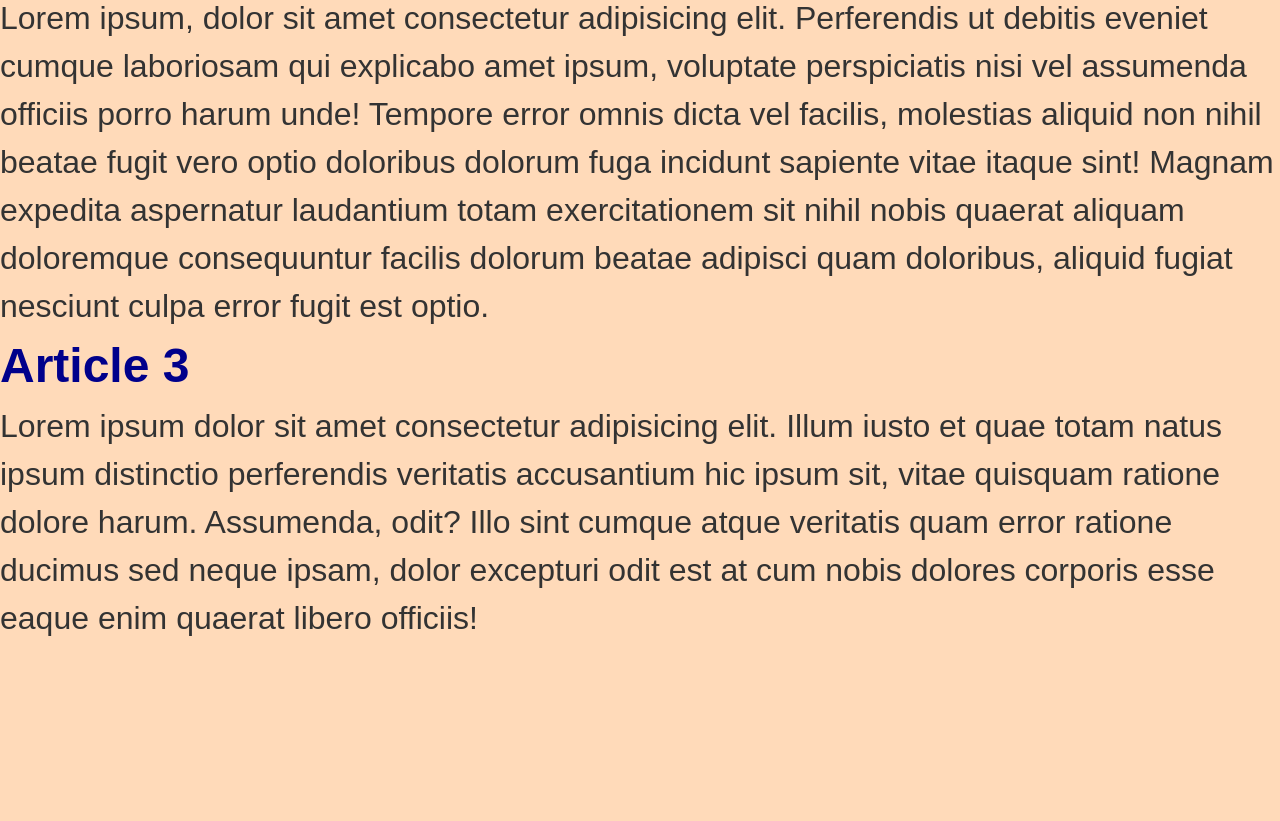
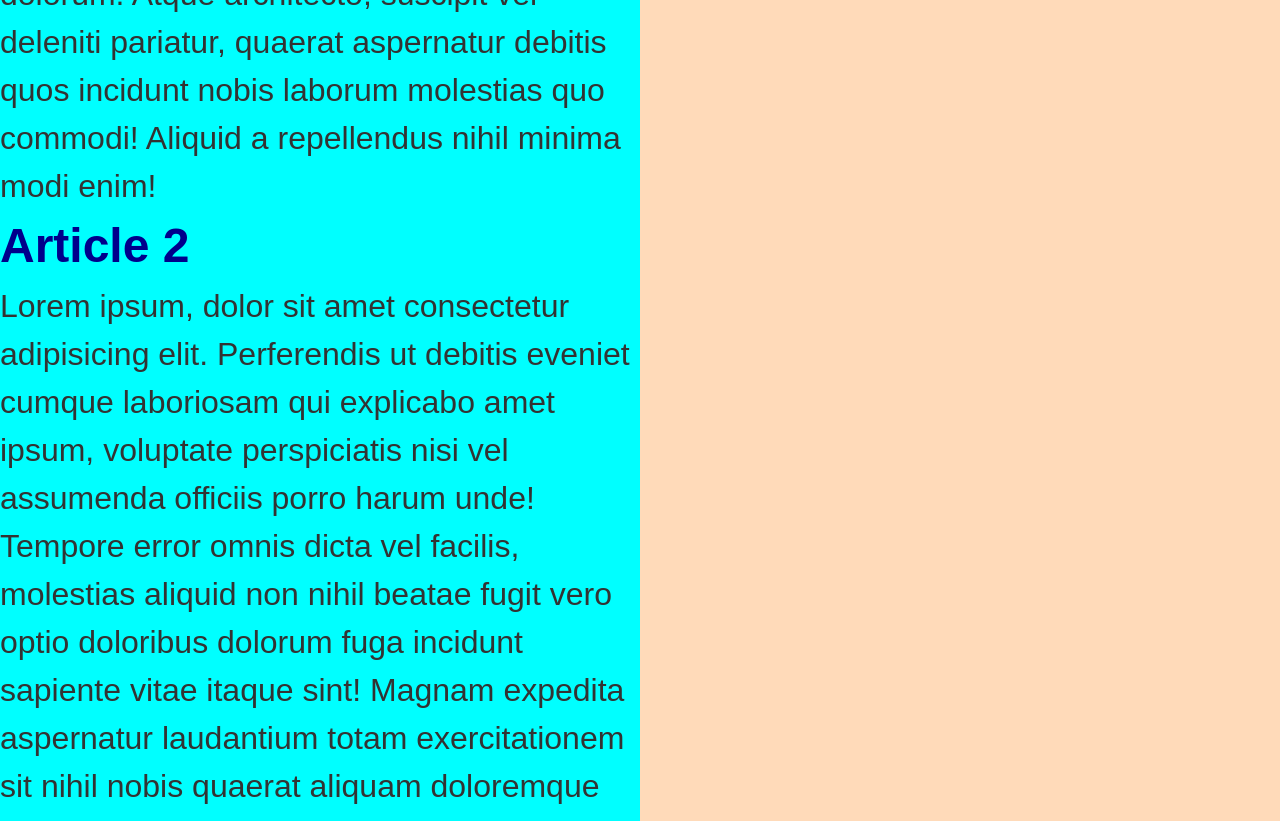
Before and after one commit to n4vdeep/css-basics, a plain HTML site: page index.html in a window 1280 px wide. Shown: the part 562-1383 px from the top of the page. Before the commit the page ends 1204 px from the top, so only its background shows below. Drawn offline with Linux system fonts and the light colour scheme.

Commit message:
update to README

```diff
--- a/css/style.css
+++ b/css/style.css
@@ -36,6 +36,8 @@ p {
 }
 
 main {
+  width: 50vw;
+  background-color: aqua;
   font-size: 2rem;
 }
 
```
Also changed, not shown: 1 other file.
